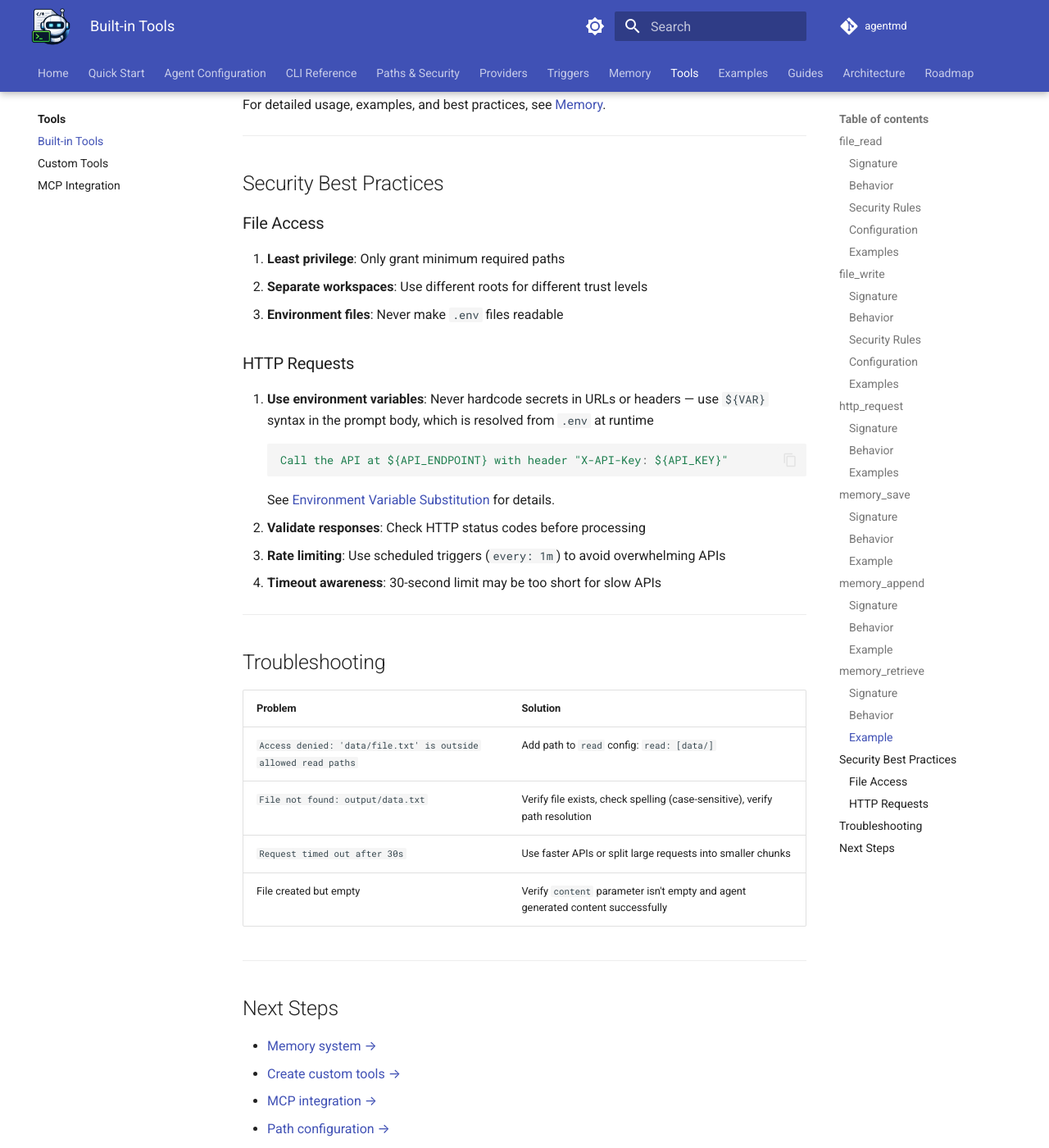
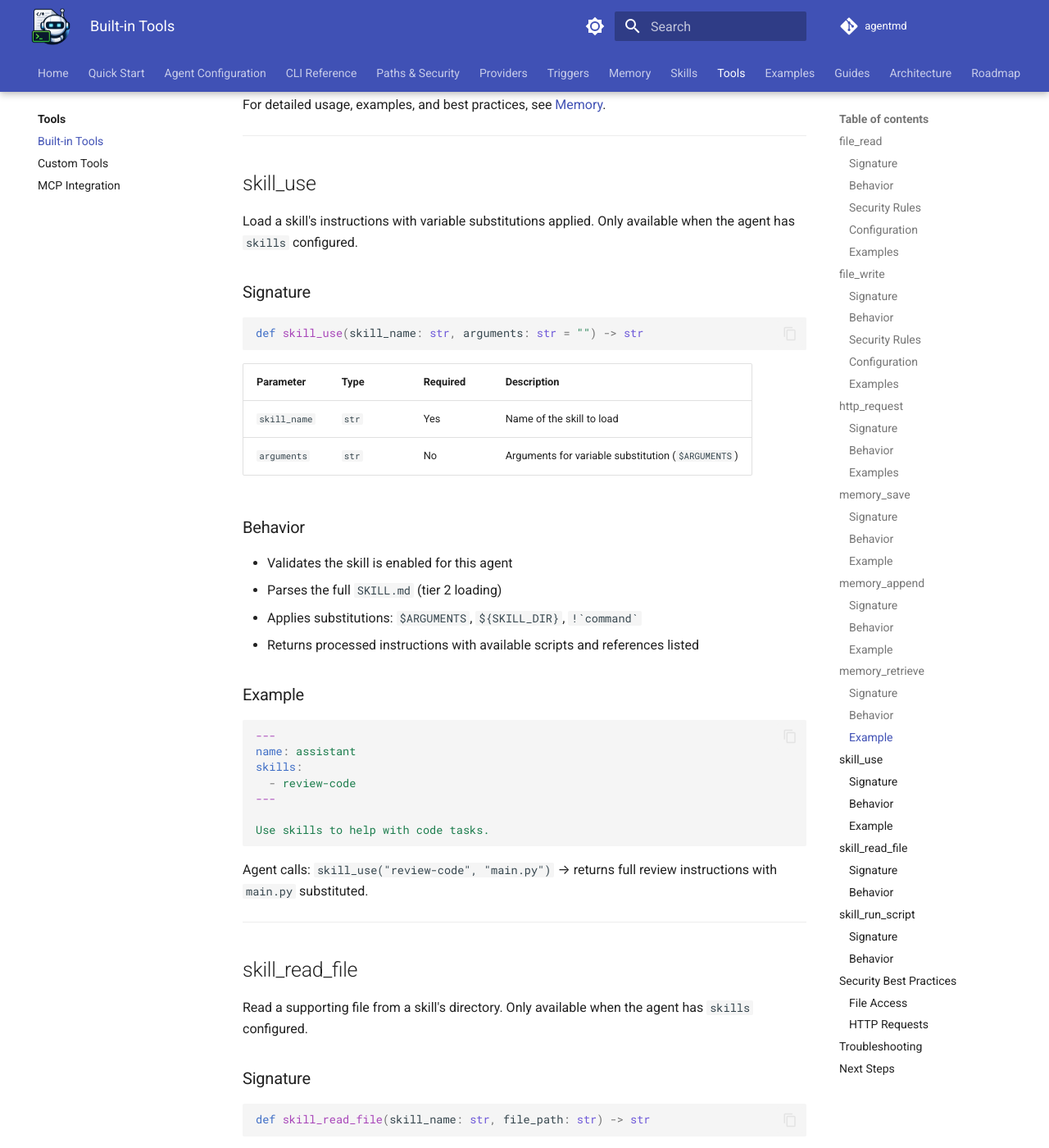
Before and after one commit to z-fab/agentmd, an MkDocs documentation site: the page built from docs/tools/built-in-tools.md, in a window 1280 px wide and 1400 px high, scrolled down 8094 px. Shown: the whole window at 82% size. Built offline with MkDocs 1.6.1 and Material for MkDocs 9.7.7, drawn with Linux system fonts in a browser that asks for light colours; comment, search, counter and statistics services are not loaded; the version menu is left out; some of the changed text lies outside the part shown.

Commit message:
docs: add skills system documentation and changelog
- Add docs/skills.md with full skills documentation
- Update agent-configuration.md with skills field
- Update built-in-tools.md with skill_use, skill_read_file, skill_run_script
- Update architecture.md with skills module references
- Update roadmap.md marking skills as completed
- Add Skills page to mkdocs.yml navigation
- Add CHANGELOG entry for 0.6.0
- Revert .gitignore skills exception (example skill not tracked)

````diff
--- a/docs/tools/built-in-tools.md
+++ b/docs/tools/built-in-tools.md
@@ -1,6 +1,6 @@
 # Built-in Tools
 
-Agent.md provides six always-available tools for file I/O, HTTP operations, and long-term memory — all with built-in security controls.
+Agent.md provides built-in tools for file I/O, HTTP, long-term memory, and skills — all with built-in security controls.
 
 ## file_read
 
@@ -338,6 +338,93 @@ For detailed usage, examples, and best practices, see [Memory](../memory.md).
 
 ---
 
+## skill_use
+
+Load a skill's instructions with variable substitutions applied. Only available when the agent has `skills` configured.
+
+### Signature
+
+```python
+def skill_use(skill_name: str, arguments: str = "") -> str
+```
+
+| Parameter | Type | Required | Description |
+|---|---|---|---|
+| `skill_name` | `str` | Yes | Name of the skill to load |
+| `arguments` | `str` | No | Arguments for variable substitution (`$ARGUMENTS`) |
+
+### Behavior
+
+- Validates the skill is enabled for this agent
+- Parses the full `SKILL.md` (tier 2 loading)
+- Applies substitutions: `$ARGUMENTS`, `${SKILL_DIR}`, `` !`command` ``
+- Returns processed instructions with available scripts and references listed
+
+### Example
+
+```yaml
+---
+name: assistant
+skills:
+  - review-code
+---
+
+Use skills to help with code tasks.
+```
+
+Agent calls: `skill_use("review-code", "main.py")` → returns full review instructions with `main.py` substituted.
+
+---
+
+## skill_read_file
+
+Read a supporting file from a skill's directory. Only available when the agent has `skills` configured.
+
+### Signature
+
+```python
+def skill_read_file(skill_name: str, file_path: str) -> str
+```
+
+| Parameter | Type | Required | Description |
+|---|---|---|---|
+| `skill_name` | `str` | Yes | Name of the skill |
+| `file_path` | `str` | Yes | Relative path within skill directory |
+
+### Behavior
+
+- Validates skill access and path security (no directory traversal)
+- Returns file contents as UTF-8 string
+- Works with any file in the skill directory (`references/`, `scripts/`, etc.)
+
+---
+
+## skill_run_script
+
+Execute a script from a skill's `scripts/` directory. Only available when the agent has `skills` configured.
+
+### Signature
+
+```python
+def skill_run_script(skill_name: str, script_name: str, script_args: str = "") -> str
+```
+
+| Parameter | Type | Required | Description |
+|---|---|---|---|
+| `skill_name` | `str` | Yes | Name of the skill |
+| `script_name` | `str` | Yes | Script filename in `scripts/` |
+| `script_args` | `str` | No | Arguments passed to the script |
+
+### Behavior
+
+- Auto-detects interpreter: `.py` → Python, `.sh` → Bash, `.js` → Node
+- Runs with 30-second timeout and skill directory as cwd
+- Returns stdout + stderr
+
+For full documentation, see [Skills](../skills.md).
+
+---
+
 ## Security Best Practices
 
 ### File Access
--- a/mkdocs.yml
+++ b/mkdocs.yml
@@ -107,6 +107,7 @@ nav:
   - Providers: providers.md
   - Triggers: triggers.md
   - Memory: memory.md
+  - Skills: skills.md
   - Tools:
       - tools/index.md
       - Built-in Tools: tools/built-in-tools.md
````
Also changed, not shown: CHANGELOG.md (+13 -0 lines), docs/agent-configuration.md (+23 -0 lines), docs/architecture.md (+6 -1 lines), docs/roadmap.md (+1 -1 lines), docs/skills.md (added, +250 -0 lines), docs/tools/index.md (+2 -0 lines), 1 other file.
